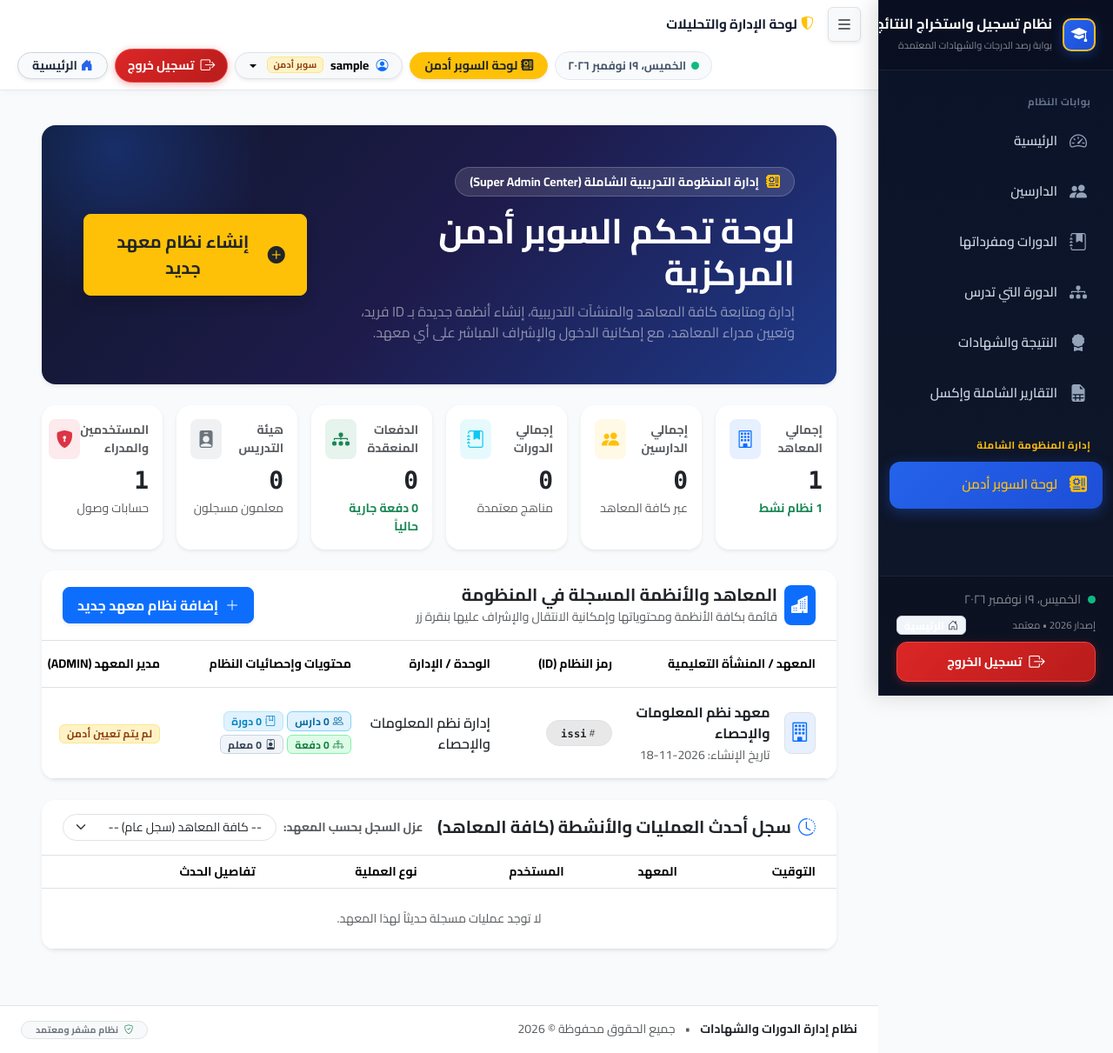
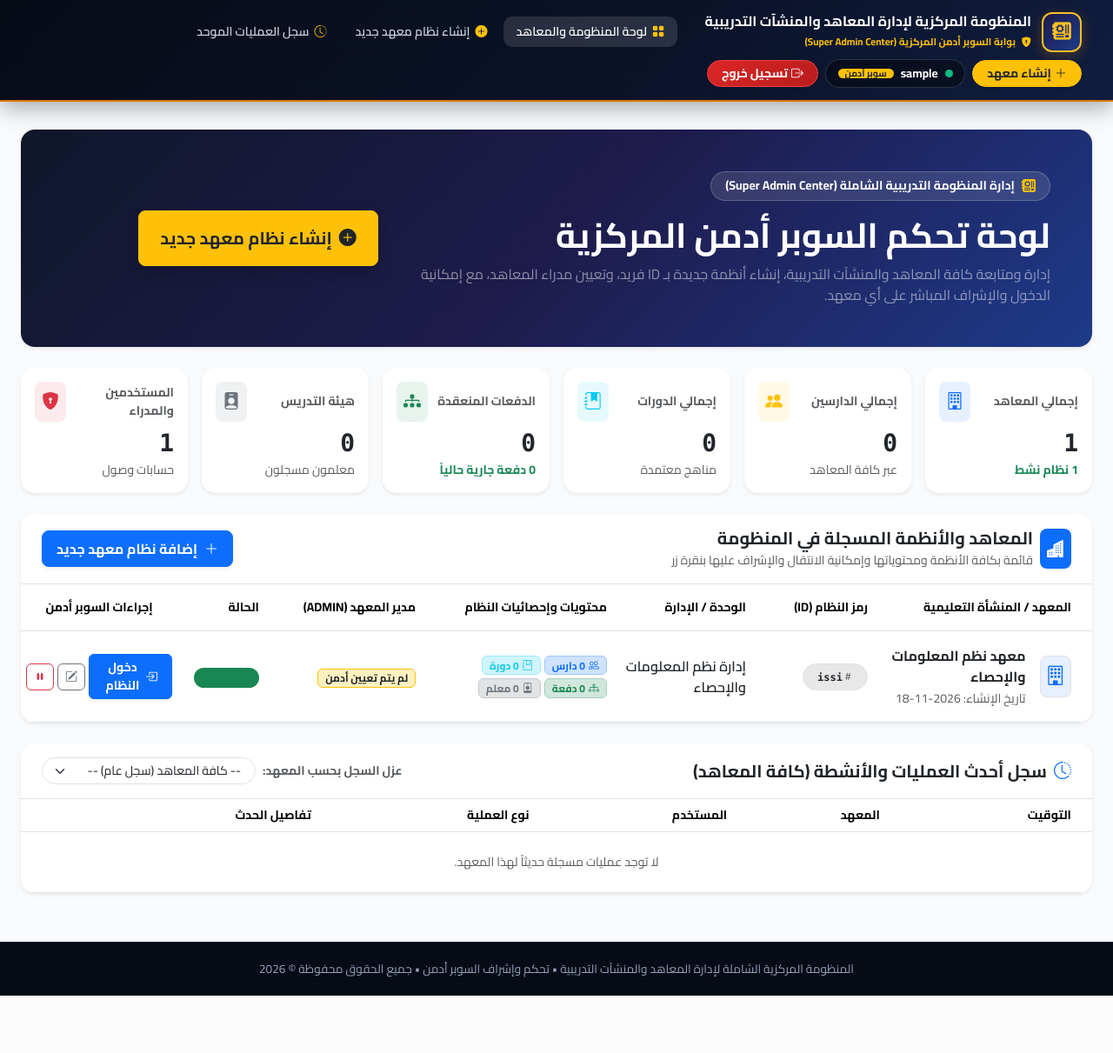
Before and after one commit to Gasim12346/p1, a Django app: page /super-admin/ in a window 1280 px wide. Shown: the whole page at 87% size. After the commit the page ends 1145 px from the top, so only its background shows below. Run offline with Django 5.2, Linux system fonts and the light colour scheme; the visitor is signed in with stand-in values (Sample User, id 1); data comes from the database, SQL or seed files in the repository; data that the repository does not hold is empty; some libraries are stand-ins or nearby versions.

Commit message:
Isolate Super Admin portal with dedicated login and layout

```diff
--- /dev/null
+++ b/templates/training/super_admin/base_super_admin.html
@@ -0,0 +1,216 @@
+{% load static %}
+<!DOCTYPE html>
+<html lang="ar" dir="rtl">
+<head>
+    <meta charset="UTF-8">
+    <meta name="viewport" content="width=device-width, initial-scale=1.0">
+    <title>{% block title %}لوحة تحكم السوبر أدمن المركزية | المنظومة الشاملة للمعاهد{% endblock %}</title>
+
+    <!-- Local Bootstrap RTL CSS -->
+    <link rel="stylesheet" href="{% static 'css/bootstrap.rtl.min.css' %}">
+    <link rel="stylesheet" href="{% static 'css/bootstrap-icons.min.css' %}">
+
+    <!-- Fonts -->
+    <link rel="preconnect" href="https://fonts.googleapis.com">
+    <link rel="preconnect" href="https://fonts.gstatic.com" crossorigin>
+    <link href="https://fonts.googleapis.com/css2?family=Cairo:wght@400;600;700;800;900&display=swap" rel="stylesheet">
+
+    <style>
+        :root {
+            --super-navy-dark: #060b16;
+            --super-navy-deep: #0b1329;
+            --super-navy-mid: #0f1e40;
+            --super-gold: #d97706;
+            --super-gold-light: #fbbf24;
+            --super-bg: #f8fafc;
+        }
+
+        * {
+            font-family: 'Cairo', 'Segoe UI', Tahoma, sans-serif;
+            box-sizing: border-box;
+        }
+
+        body {
+            background-color: var(--super-bg);
+            color: #1e293b;
+            min-height: 100vh;
+            display: flex;
+            flex-direction: column;
+            margin: 0;
+            padding: 0;
+        }
+
+        /* Super Admin Executive Topbar */
+        .super-topbar {
+            background: linear-gradient(135deg, var(--super-navy-dark) 0%, var(--super-navy-deep) 60%, var(--super-navy-mid) 100%);
+            border-bottom: 2px solid var(--super-gold);
+            padding: 0.85rem 1.5rem;
+            box-shadow: 0 6px 25px rgba(0, 0, 0, 0.35);
+            position: sticky;
+            top: 0;
+            z-index: 1050;
+        }
+
+        .super-brand {
+            display: flex;
+            align-items: center;
+            gap: 12px;
+            color: #ffffff;
+            text-decoration: none;
+        }
+
+        .super-badge-icon {
+            width: 46px;
+            height: 46px;
+            background: linear-gradient(135deg, #1e1b4b 0%, #1e3a8a 100%);
+            border: 2px solid var(--super-gold-light);
+            border-radius: 12px;
+            display: flex;
+            align-items: center;
+            justify-content: center;
+            color: var(--super-gold-light);
+            font-size: 1.35rem;
+            box-shadow: 0 4px 15px rgba(217, 119, 6, 0.3);
+            flex-shrink: 0;
+        }
+
+        .super-nav-link {
+            color: #cbd5e1;
+            font-weight: 600;
+            padding: 0.45rem 0.9rem;
+            border-radius: 10px;
+            text-decoration: none;
+            transition: all 0.2s ease;
+            font-size: 0.88rem;
+            display: inline-flex;
+            align-items: center;
+            gap: 6px;
+        }
+
+        .super-nav-link:hover, .super-nav-link.active {
+            color: #ffffff;
+            background: rgba(255, 255, 255, 0.12);
+        }
+
+        .super-user-chip {
+            background: rgba(0, 0, 0, 0.4);
+            border: 1px solid rgba(255, 255, 255, 0.15);
+            padding: 0.35rem 0.85rem;
+            border-radius: 30px;
+            display: flex;
+            align-items: center;
+            gap: 8px;
+            color: #ffffff;
+            font-size: 0.85rem;
+        }
+
+        .live-dot {
+            width: 9px;
+            height: 9px;
+            background-color: #10b981;
+            border-radius: 50%;
+            display: inline-block;
+            box-shadow: 0 0 0 0 rgba(16, 185, 129, 0.7);
+            animation: pulse-green 1.8s infinite;
+        }
+
+        @keyframes pulse-green {
+            0% { transform: scale(0.95); box-shadow: 0 0 0 0 rgba(16, 185, 129, 0.7); }
+            70% { transform: scale(1); box-shadow: 0 0 0 8px rgba(16, 185, 129, 0); }
+            100% { transform: scale(0.95); box-shadow: 0 0 0 0 rgba(16, 185, 129, 0); }
+        }
+
+        .super-footer {
+            background: var(--super-navy-dark);
+            border-top: 1px solid #1e293b;
+            color: #94a3b8;
+            padding: 1.25rem 0;
+            margin-top: auto;
+            font-size: 0.85rem;
+        }
+
+        .badge { font-weight: 700 !important; }
+    </style>
+    {% block extra_css %}{% endblock %}
+</head>
+<body>
+
+    <!-- Dedicated Super Admin Executive Topbar -->
+    <header class="super-topbar">
+        <div class="container-fluid d-flex align-items-center justify-content-between flex-wrap gap-2">
+
+            <!-- Super Admin Brand & Central Identity -->
+            <div class="d-flex align-items-center gap-3">
+                <a href="{% url 'training:super_admin_dashboard' %}" class="super-brand">
+                    <div class="super-badge-icon">
+                        <i class="bi bi-motherboard-fill"></i>
+                    </div>
+                    <div>
+                        <div class="fw-bold fs-6 text-white" style="line-height: 1.2;">المنظومة المركزية لإدارة المعاهد والمنشآت التدريبية</div>
+                        <small class="text-warning fw-bold" style="font-size: 0.72rem;">
+                            <i class="bi bi-shield-lock-fill me-1"></i> بوابة السوبر أدمن المركزية (Super Admin Center)
+                        </small>
+                    </div>
+                </a>
+
+                <!-- Central Navigation Links -->
+                <nav class="d-none d-lg-flex align-items-center gap-1 ms-3">
+                    <a href="{% url 'training:super_admin_dashboard' %}" class="super-nav-link {% if request.resolver_match.url_name == 'super_admin_dashboard' %}active{% endif %}">
+                        <i class="bi bi-grid-fill text-warning"></i>
+                        <span>لوحة المنظومة والمعاهد</span>
+                    </a>
+                    <a href="{% url 'training:super_admin_institute_create' %}" class="super-nav-link {% if request.resolver_match.url_name == 'super_admin_institute_create' %}active{% endif %}">
+                        <i class="bi bi-plus-circle-fill text-warning"></i>
+                        <span>إنشاء نظام معهد جديد</span>
+                    </a>
+                    <a href="{% url 'training:super_admin_dashboard' %}#activity_logs_section" class="super-nav-link">
+                        <i class="bi bi-clock-history text-warning"></i>
+                        <span>سجل العمليات الموحد</span>
+                    </a>
+                </nav>
+            </div>
+
+            <!-- Right Controls -->
+            <div class="d-flex align-items-center gap-2 flex-wrap">
+
+                <!-- Quick Create Institute Button -->
+                <a href="{% url 'training:super_admin_institute_create' %}" class="btn btn-sm btn-warning fw-bold rounded-pill px-3 py-1 text-dark shadow-sm d-inline-flex align-items-center gap-1" title="إنشاء نظام معهد جديد">
+                    <i class="bi bi-plus-lg"></i>
+                    <span>إنشاء معهد</span>
+                </a>
+
+                <!-- Super Admin User Indicator -->
+                <div class="super-user-chip">
+                    <span class="live-dot"></span>
+                    <span class="fw-bold">{{ user.username }}</span>
+                    <span class="badge bg-warning text-dark px-2 py-0" style="font-size: 0.65rem;">سوبر أدمن</span>
+                </div>
+
+                <!-- Dedicated Super Admin Logout Button -->
+                <a href="{% url 'training:super_admin_logout' %}" class="btn btn-sm btn-danger rounded-pill px-3 py-1 fw-bold d-inline-flex align-items-center gap-1 shadow-sm text-white" style="background: linear-gradient(135deg, #dc2626, #b91c1c); border: 1px solid #ef4444;" title="تسجيل الخروج من بوابة السوبر أدمن">
+                    <i class="bi bi-box-arrow-right"></i>
+                    <span>تسجيل خروج</span>
+                </a>
+
+            </div>
+
+        </div>
+    </header>
+
+    <!-- Main Content Area -->
+    <main class="flex-grow-1 py-3">
+        {% block content %}{% endblock %}
+    </main>
+
+    <!-- Super Admin Footer -->
+    <footer class="super-footer text-center">
+        <div class="container-fluid">
+            <span>المنظومة المركزية الشاملة لإدارة المعاهد والمنشآت التدريبية • تحكم وإشراف السوبر أدمن • جميع الحقوق محفوظة &copy; 2026</span>
+        </div>
+    </footer>
+
+    <!-- Bootstrap Bundle with Popper JS -->
+    <script src="{% static 'js/bootstrap.bundle.min.js' %}"></script>
+    {% block extra_js %}{% endblock %}
+</body>
+</html>
--- a/templates/training/super_admin/dashboard.html
+++ b/templates/training/super_admin/dashboard.html
@@ -1,4 +1,4 @@
-{% extends 'base.html' %}
+{% extends 'training/super_admin/base_super_admin.html' %}
 
 {% block title %}لوحة تحكم السوبر أدمن المركزية | المنظومة الشاملة للمعاهد{% endblock %}
 
--- a/templates/training/super_admin/institute_create.html
+++ b/templates/training/super_admin/institute_create.html
@@ -1,4 +1,4 @@
-{% extends 'base.html' %}
+{% extends 'training/super_admin/base_super_admin.html' %}
 
 {% block title %}إنشاء نظام معهد جديد | لوحة تحكم السوبر أدمن{% endblock %}
 
--- a/training/urls.py
+++ b/training/urls.py
@@ -42,6 +42,8 @@ urlpatterns = [
     path('logout/', views.logout_view, name='logout'),
 
     # القسم 6-ب: بوابة وإدارة السوبر أدمن المركزية للمنظومة الشاملة
+    path('super-admin/login/', views.super_admin_login_view, name='super_admin_login'),
+    path('super-admin/logout/', views.super_admin_logout_view, name='super_admin_logout'),
     path('super-admin/', views.super_admin_dashboard_view, name='super_admin_dashboard'),
     path('super-admin/institutes/create/', views.super_admin_institute_create_view, name='super_admin_institute_create'),
     path('super-admin/institutes/<int:institute_id>/edit/', views.super_admin_institute_edit_view, name='super_admin_institute_edit'),
--- a/training/views.py
+++ b/training/views.py
@@ -40,12 +40,15 @@ def is_super_admin_user(user):
 
 
 def super_admin_required(view_func):
-    """قيد صلاحية: محصور بالمدير العام للمنظومة (سوبر أدمن)"""
+    """قيد صلاحية: محصور بالمدير العام للمنظومة (سوبر أدمن) وتوجيه غير المسجلين لصفحة تسجيل دخول السوبر أدمن"""
     @wraps(view_func)
     def _wrapped_view(request, *args, **kwargs):
+        if not request.user.is_authenticated:
+            messages.warning(request, 'يرجى تسجيل الدخول بحساب السوبر أدمن للوصول إلى إدارة المنظومة المركزية.')
+            return redirect(f"{reverse('training:super_admin_login')}?next={quote(request.get_full_path())}")
         if not is_super_admin_user(request.user):
             messages.error(request, 'هذا القسم مخصص للمدير العام للمنظومة (سوبر أدمن) فقط.')
-            return redirect('training:home')
+            return redirect('training:super_admin_login')
         return view_func(request, *args, **kwargs)
     return _wrapped_view
 
@@ -4104,7 +4107,78 @@ def api_delete_discipline_infraction_view(request, infraction_id):
 # =====================================================================
 # بوابة وإدارة السوبر أدمن المركزية (Super Admin Multi-Institute Portal)
 # =====================================================================
-@login_required
+def super_admin_login_view(request):
+    """صفحة تسجيل الدخول المخصصة والمعزولة للمدير العام للمنظومة (سوبر أدمن)"""
+    if request.user.is_authenticated and is_super_admin_user(request.user):
+        return redirect('training:super_admin_dashboard')
+
+    redirect_to = request.GET.get('next', request.POST.get('next', '')).strip()
+    is_safe_redirect = bool(
+        redirect_to and url_has_allowed_host_and_scheme(
+            url=redirect_to,
+            allowed_hosts={request.get_host()},
+            require_https=request.is_secure()
+        )
+    )
+    if not is_safe_redirect:
+        redirect_to = ''
+
+    if request.method == 'POST':
+        form = UserLoginForm(request.POST)
+        if form.is_valid():
+            username = form.cleaned_data['username'].strip()
+            password = form.cleaned_data['password']
+            user = authenticate(request, username=username, password=password)
+
+            if user is not None:
+                if is_super_admin_user(user):
+                    login(request, user)
+                    log_activity(
+                        request=request,
+                        action_type=ActivityAction.LOGIN,
+                        action_category=ActivityCategory.AUTH,
+                        description=f"تسجيل الدخول إلى بوابة السوبر أدمن المركزية للمستخدم: {username}",
+                        target_model="User",
+                        target_id=user.id
+                    )
+                    messages.success(request, f'مرحباً بك {user.get_full_name() or user.username}، تم تسجيل دخولك بنجاح كمدير عام للمنظومة (سوبر أدمن).')
+                    if redirect_to and not redirect_to.startswith('/super-admin/login'):
+                        return redirect(redirect_to)
+                    return redirect('training:super_admin_dashboard')
+                else:
+                    messages.error(request, 'عفواً، هذا الحساب لا يملك صلاحيات السوبر أدمن (المدير العام للمنظومة). يرجى استخدام بوابة تسجيل دخول المعاهد.')
+            else:
+                messages.error(request, 'اسم المستخدم أو كلمة المرور غير صحيحة. يرجى التحقق وإعادة المحاولة.')
+        else:
+            messages.error(request, 'يرجى إدخال اسم المستخدم وكلمة المرور بشكل صحيح.')
+    else:
+        form = UserLoginForm()
+
+    return render(request, 'training/super_admin/login.html', {
+        'form': form,
+        'next': redirect_to,
+    })
+
+
+def super_admin_logout_view(request):
+    """تسجيل خروج السوبر أدمن والتحويل لصفحة تسجيل دخول السوبر أدمن"""
+    if request.user.is_authenticated:
+        username = request.user.username
+        user_id = request.user.id
+        logout(request)
+        request.session.pop('active_institute_id', None)
+        log_activity(
+            request=request,
+            action_type=ActivityAction.LOGOUT,
+            action_category=ActivityCategory.AUTH,
+            description=f"تسجيل الخروج من بوابة السوبر أدمن المركزية للمستخدم: {username}",
+            target_model="User",
+            target_id=user_id
+        )
+        messages.info(request, 'تم تسجيل خروج السوبر أدمن بنجاح.')
+    return redirect('training:super_admin_login')
+
+
 @super_admin_required
 def super_admin_dashboard_view(request):
     """لوحة تحكم السوبر أدمن المركزية: عرض كافة الأنظمة والمعاهد وإحصائياتها والتحكم بها"""
@@ -4157,7 +4231,6 @@ def super_admin_dashboard_view(request):
     return render(request, 'training/super_admin/dashboard.html', context)
 
 
-@login_required
 @super_admin_required
 def super_admin_institute_create_view(request):
     """إنشاء نظام معهد / منشأة تدريبية جديدة مع توليد المعرف وحساب المدير والإعدادات القياسية"""
@@ -4245,7 +4318,6 @@ def super_admin_institute_create_view(request):
     })
 
 
-@login_required
 @super_admin_required
 def super_admin_institute_edit_view(request, institute_id):
     """تعديل بيانات المعهد أو تحديث شعاره وحالته"""
@@ -4279,7 +4351,6 @@ def super_admin_institute_edit_view(request, institute_id):
     return redirect('training:super_admin_dashboard')
 
 
-@login_required
 @super_admin_required
 def super_admin_institute_toggle_status_view(request, institute_id):
     """تجميد أو تنشيط نظام المعهد"""
@@ -4291,7 +4362,6 @@ def super_admin_institute_toggle_status_view(request, institute_id):
     return redirect('training:super_admin_dashboard')
 
 
-@login_required
 @super_admin_required
 def super_admin_switch_institute_view(request, institute_id):
     """تبديل السياق والدخول لإدارة وتصفح نظام معهد معين كمدير كامل الصلاحيات"""
@@ -4301,7 +4371,6 @@ def super_admin_switch_institute_view(request, institute_id):
     return redirect('training:home')
 
 
-@login_required
 @super_admin_required
 def super_admin_exit_switch_view(request):
     """الخروج من سياق المعهد والعودة إلى لوحة السوبر أدمن المركزية"""
```
Also changed, not shown: templates/auth/login.html (+8 -0 lines), templates/training/super_admin/login.html (added, +201 -0 lines), training/tests.py (+49 -3 lines).
